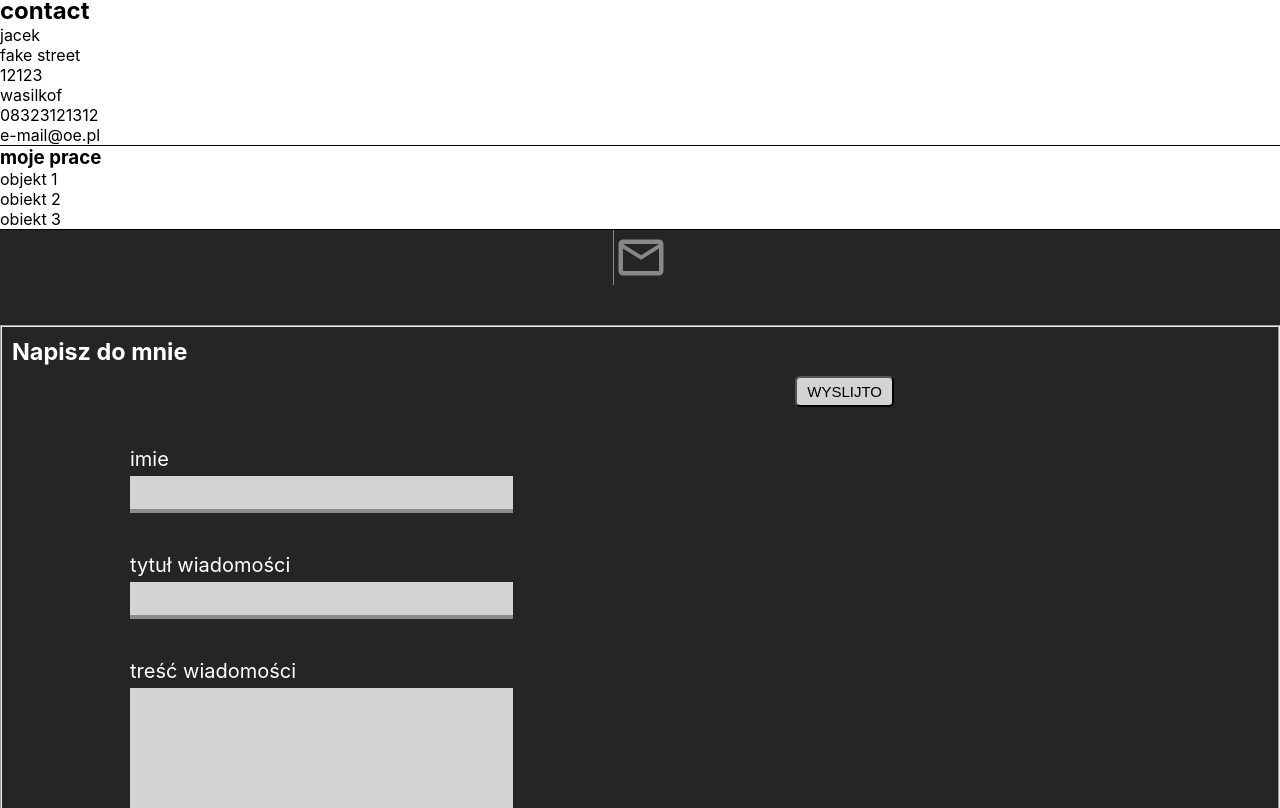
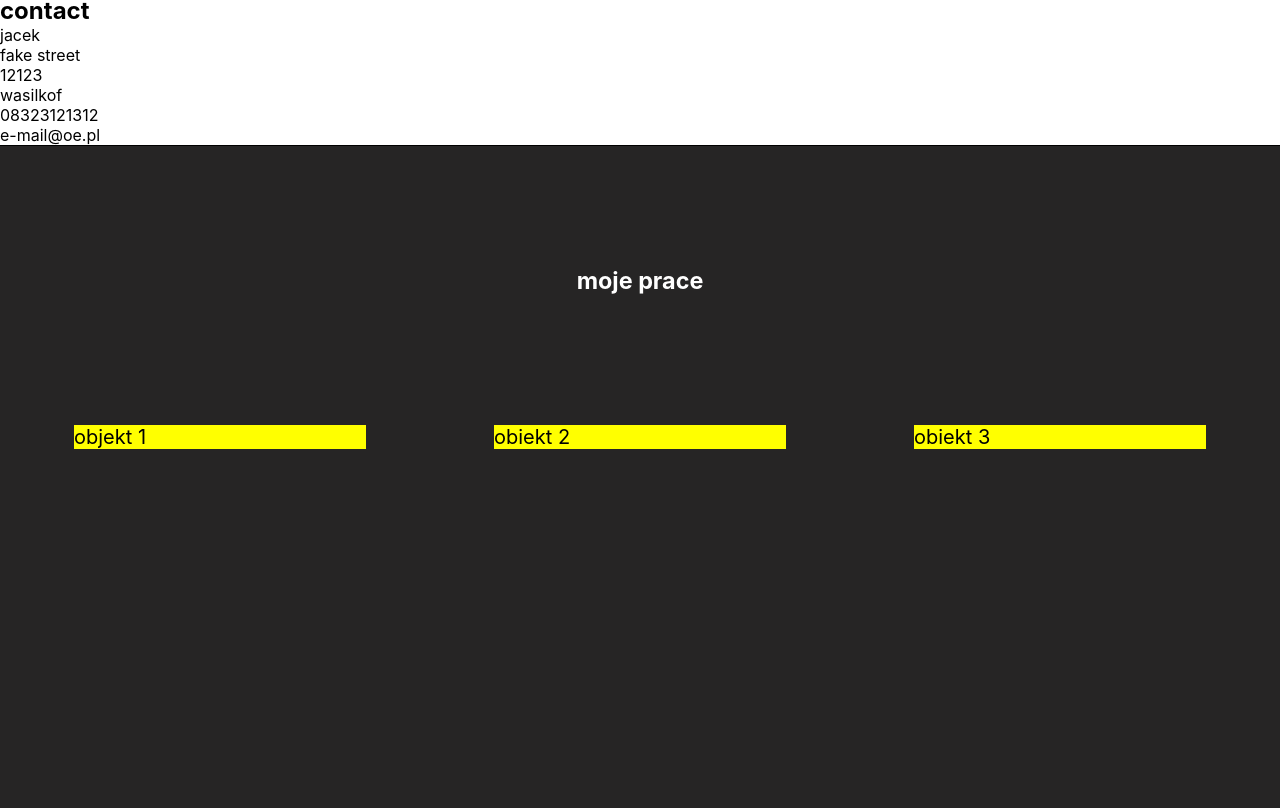
Before and after one commit to actionjacks/MyportfolioReact, a React (Create React App) app: page / in a window 1280 px wide. Shown: the part 1032-1840 px from the top of the page. Built offline with nearby package versions, Linux system fonts and the light colour scheme.

Commit message:
styled portfolio component

```diff
--- a/src/App.scss
+++ b/src/App.scss
@@ -6,6 +6,7 @@
 @import "./style/About.scss";
 @import "./style/Form.scss";
 @import "./style/Portfolio.scss";
+@import "./style//PortfolioItem.scss";
 @import "./style/Footer.scss";
 
 :root {
--- a/src/components/Portfolio.js
+++ b/src/components/Portfolio.js
@@ -1,14 +1,15 @@
 import React from "react";
+import PortfolioItem from "./PortfolioItem";
 
 function Portfolio({ data }) {
   return (
     <div className="portfolio">
       {data !== undefined ? (
         <>
-          <h3>{data.portfolio}</h3>
+          <h3 className="portfolio__title">{data.portfolio}</h3>
           <div className="porfolio__myWorkContainer">
             {data.myWork.map((item, index) => (
-              <div key={index}>{item}</div>
+              <PortfolioItem key={index} item={item} />
             ))}
           </div>
         </>
--- /dev/null
+++ b/src/components/PortfolioItem.js
@@ -0,0 +1,13 @@
+import React from "react";
+
+function PortfolioItem({ key, item }) {
+  return (
+    <>
+      <div key={key} div className="portfolio__myWorkItem">
+        {item}
+      </div>
+    </>
+  );
+}
+
+export default PortfolioItem;
--- a/src/components/WellcomePage.js
+++ b/src/components/WellcomePage.js
@@ -11,7 +11,7 @@ function WellcomePage({ data }) {
             <h3>{data.wellcomePage.mydesc}</h3>
             <div className="icons">
               <a href="https://github.com/actionjacks">
-                <GitHubIcon />
+                <GitHubIcon className="icon__github" />
                 <span className="tooltiptext">github</span>
               </a>
             </div>
--- a/src/style/Portfolio.scss
+++ b/src/style/Portfolio.scss
@@ -0,0 +1,20 @@
+.portfolio {
+    display: flex;
+    flex-direction: column;
+    height: 100vh;
+    background-color: rgb(38, 37, 37);
+    color: white;
+    font-size: 20px;
+
+    & .portfolio__title {
+        margin: 15vh;
+        margin-left: auto;
+        margin-right: auto;
+    }
+
+    & .porfolio__myWorkContainer {
+        display: flex;
+        justify-content: space-between;
+        margin: 10px;
+    }
+}
--- /dev/null
+++ b/src/style/PortfolioItem.scss
@@ -0,0 +1,7 @@
+.portfolio__myWorkItem {
+    margin-left: 5vw;
+    margin-right: 5vw;
+    background-color: yellow;
+    width: 30%;
+    color: black;
+}
--- a/src/style/WellcomePage.scss
+++ b/src/style/WellcomePage.scss
@@ -37,15 +37,14 @@
             transition: 0.5s;
         }
 
-        & a .MuiSvgIcon-root {
+        & .icon__github {
             font-size: 2rem !important;
             color: white !important;
             transition: 1s;
-
         }
 
-        & a .MuiSvgIcon-root:hover {
-            background-color: rgb(176, 223, 245);
+        & .icon__github:hover {
+            color: rgb(88, 167, 165) !important;
         }
     }
 }
```
